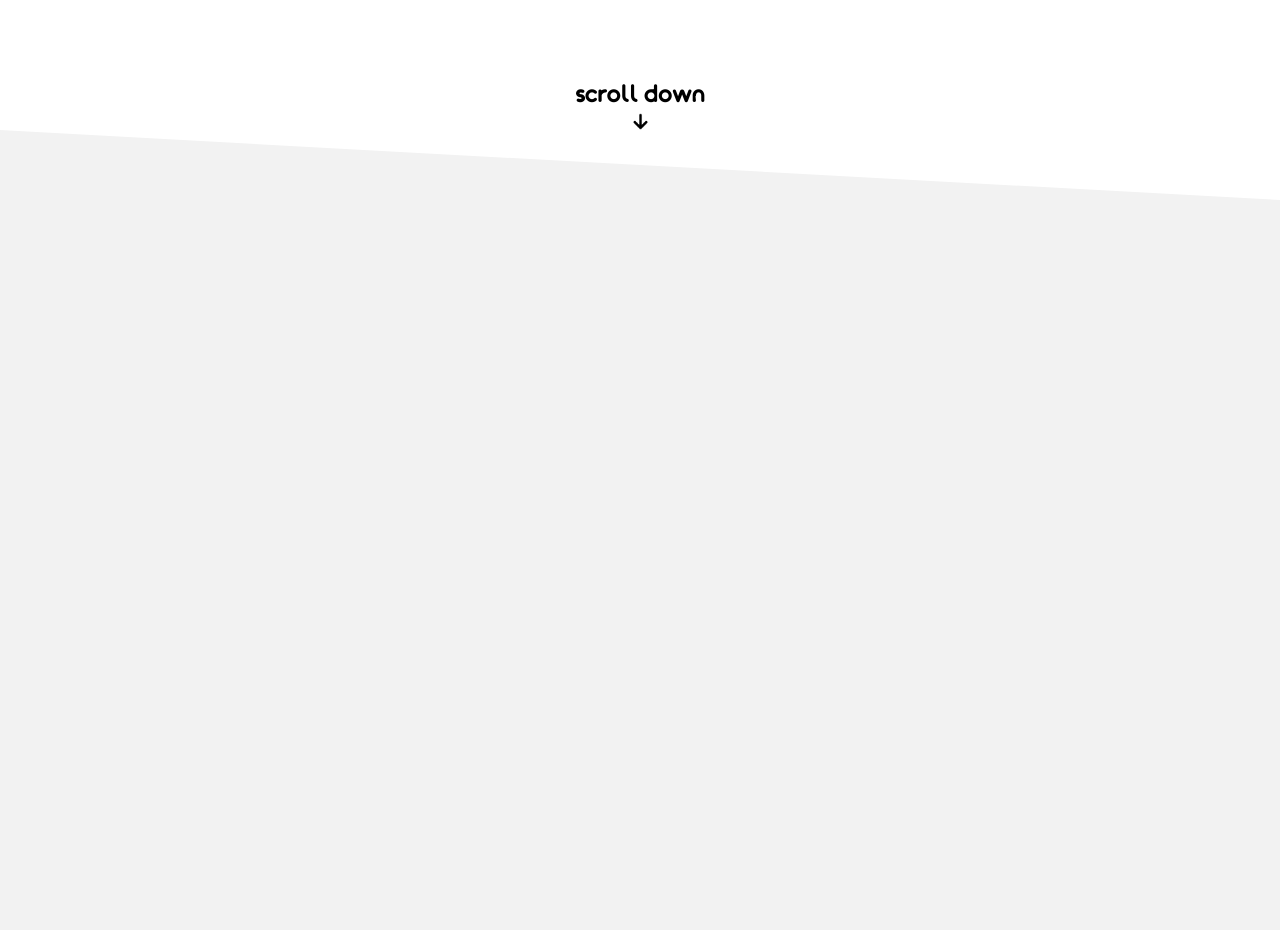
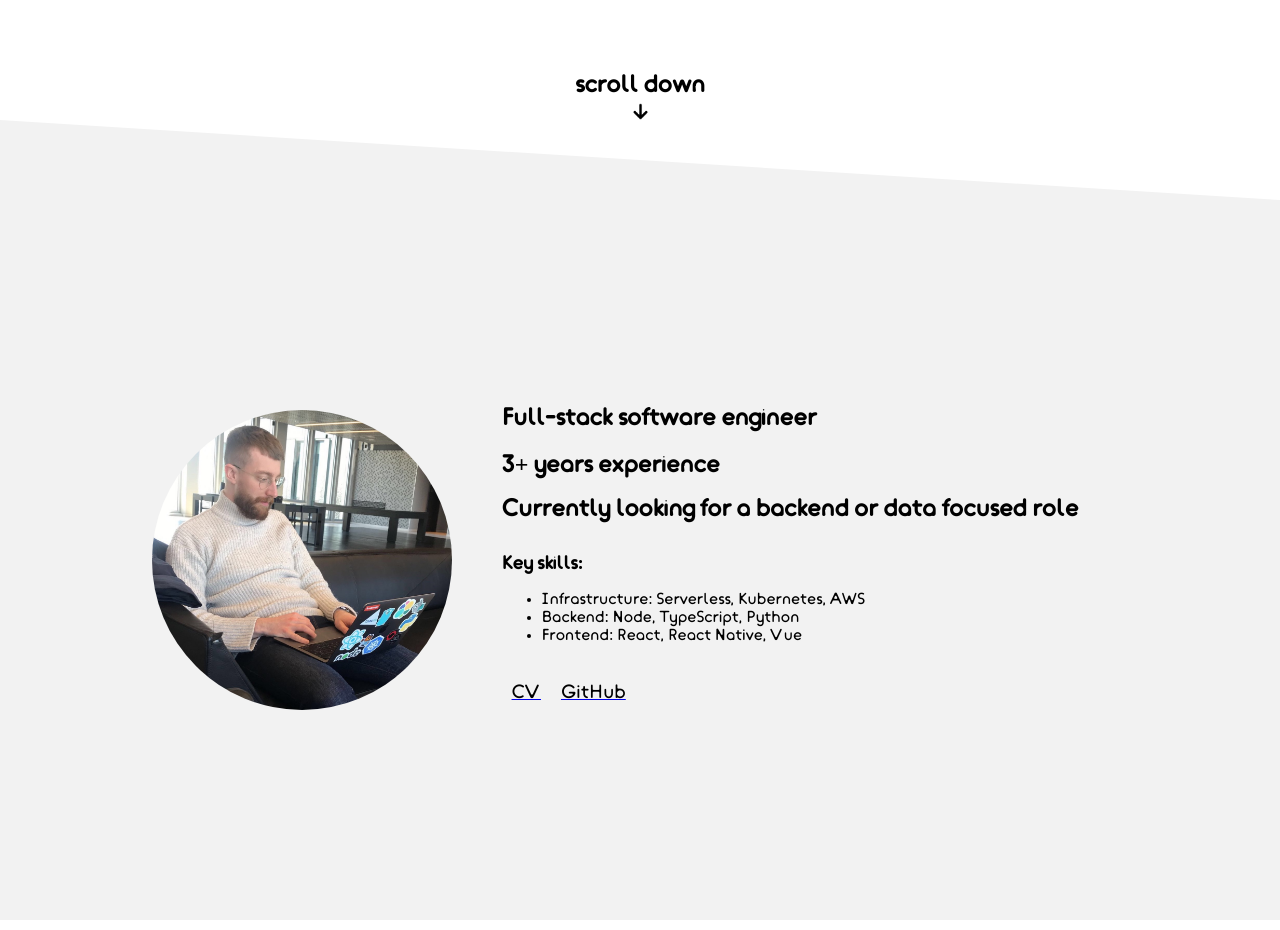
Before and after one commit to mattdean1/portfolio, a Gatsby site: page / in a window 1280 px wide. Shown: the part 600-1530 px from the top of the page. Built offline with nearby package versions, Linux system fonts and the light colour scheme; Gatsby itself is replaced by a stand-in of ours.

Commit message:
Add about page

```diff
--- /dev/null
+++ b/src/components/About.tsx
@@ -0,0 +1,58 @@
+import React from 'react'
+import styled from 'styled-components'
+
+import Image from './image'
+
+const Container = styled.div`
+  display: flex;
+  flex-direction: row;
+  justify-content: center;
+  align-items: center;
+`
+
+const ImageContainer = styled.div`
+  height: 300px;
+  width: 300px;
+  border-radius: 50%;
+  overflow: hidden;
+`
+
+const TextContainer = styled.div`
+  display: flex;
+  flex-direction: column;
+  justify-content: center;
+  align-items: flex-start;
+  padding: 50px;
+`
+
+const Link = styled.div`
+  padding: 10px;
+  color: black;
+  font-family: yikes;
+  font-size: 1.2em;
+`
+
+const About = () => (
+  <Container>
+    <ImageContainer>
+      <Image />
+    </ImageContainer>
+    <TextContainer>
+      <h2 style={{marginBottom: '20px'}}>Full-stack software engineer</h2>
+      <h2 style={{marginBottom: '20px'}}>3+ years experience</h2>
+      <h2 style={{marginBottom: '30px'}}>Currently looking for a backend or data focused role </h2>
+      <h3>Key skills:</h3>
+      <ul style={{marginBottom: '30px'}}>
+        <li>Infrastructure: Serverless, Kubernetes, AWS</li>
+        <li>Backend: Node, TypeScript, Python</li>
+        <li>Frontend: React, React Native, Vue</li>
+      </ul>
+      <div style={{display: 'flex', flexDirection: 'row'}}>
+        <a href="https://drive.google.com/open?id=1U_nlTPKHsG2wevHrVH59kGU1EtRC9t4D"><Link>CV</Link></a>
+        <a href="https://github.com/mattdean1"><Link>GitHub</Link></a>
+      </div>
+    </TextContainer>
+  </Container>
+)
+
+export default About
--- a/src/components/SectionTeaser.tsx
+++ b/src/components/SectionTeaser.tsx
@@ -5,7 +5,7 @@ const Container = styled.div`
   position: relative;
   display: flex;
   align-items: center;
-  height: 70px;
+  height: 80px;
 `
 
 const Triangle = styled.div`
@@ -15,15 +15,9 @@ const Triangle = styled.div`
   width: 0;
   height: 0;
   border-style: solid;
-  border-width: 70px 0 0 100vw;
+  border-width: 80px 0 0 100vw;
   border-color: transparent transparent transparent #f2f2f2;
   z-index: -1;
-`
-
-const Img = styled.img`
-  height: 40px;
-  width: 40px;
-  margin-left: 20px;
 `
 
 const SectionTeaser = () => (
--- a/src/components/Social.tsx
+++ b/src/components/Social.tsx
@@ -15,7 +15,7 @@ const Circle = styled.div`
 `
 
 const Container = styled.div`
-  position: absolute;
+  position: fixed;
   top: 0;
   right: 0;
   padding: 20px;
--- a/src/components/Title.tsx
+++ b/src/components/Title.tsx
@@ -20,13 +20,12 @@ const SubtitleContainer = styled.div`
   align-items: center;
   justify-content: center;
   position: absolute;
-  bottom: 70px;
+  bottom: 80px;
 `
 
 const Title = () => (
   <>
     <MainTitle>hi, i'm matt</MainTitle>
-
     <SubtitleContainer>
       <Subtitle>scroll down</Subtitle>
       <Img src={downArrow} />
--- a/src/components/image.tsx
+++ b/src/components/image.tsx
@@ -16,7 +16,7 @@ import Img from "gatsby-image"
 const Image = () => {
   const data = useStaticQuery(graphql`
     query {
-      placeholderImage: file(relativePath: { eq: "gatsby-astronaut.png" }) {
+      placeholderImage: file(relativePath: { eq: "me.jpg" }) {
         childImageSharp {
           fluid(maxWidth: 300) {
             ...GatsbyImageSharpFluid
--- a/src/components/layout.css
+++ b/src/components/layout.css
@@ -16,3 +16,11 @@ h2 {
   font-family: yikes;
   margin: 0;
 }
+h3 {
+  margin: 0;
+}
+
+h3, li {
+  /* font-family: -apple-system, BlinkMacSystemFont, "Segoe UI", Roboto, Helvetica, Arial, sans-serif, "Apple Color Emoji", "Segoe UI Emoji", "Segoe UI Symbol"; */
+  font-family: yikes
+}
--- a/src/pages/index.tsx
+++ b/src/pages/index.tsx
@@ -7,19 +7,15 @@ import Social from '../components/Social'
 import Sections from '../components/Sections'
 import SectionTeaser from '../components/SectionTeaser'
 import Title from '../components/Title'
-
-
+import About from '../components/About'
 
 const Container = styled.div`
   display: flex;
   flex-direction: column;
   justify-content: center;
   align-items: center;
-  height: calc(100vh - 70px);
+  height: calc(100vh - 80px);
 `
-
-
-
 
 const IndexPage = () => (
   <Layout>
@@ -28,11 +24,11 @@ const IndexPage = () => (
     {/* <Sections /> */}
     <Container>
       <Title />
-
-
     </Container>
     <SectionTeaser />
-    <Container style={{backgroundColor: '#f2f2f2'}}></Container>
+    <Container style={{backgroundColor: '#f2f2f2'}}>
+      <About/>
+    </Container>
   </Layout>
 )
 
```
Also changed, not shown: src/images/me.jpg (added).
